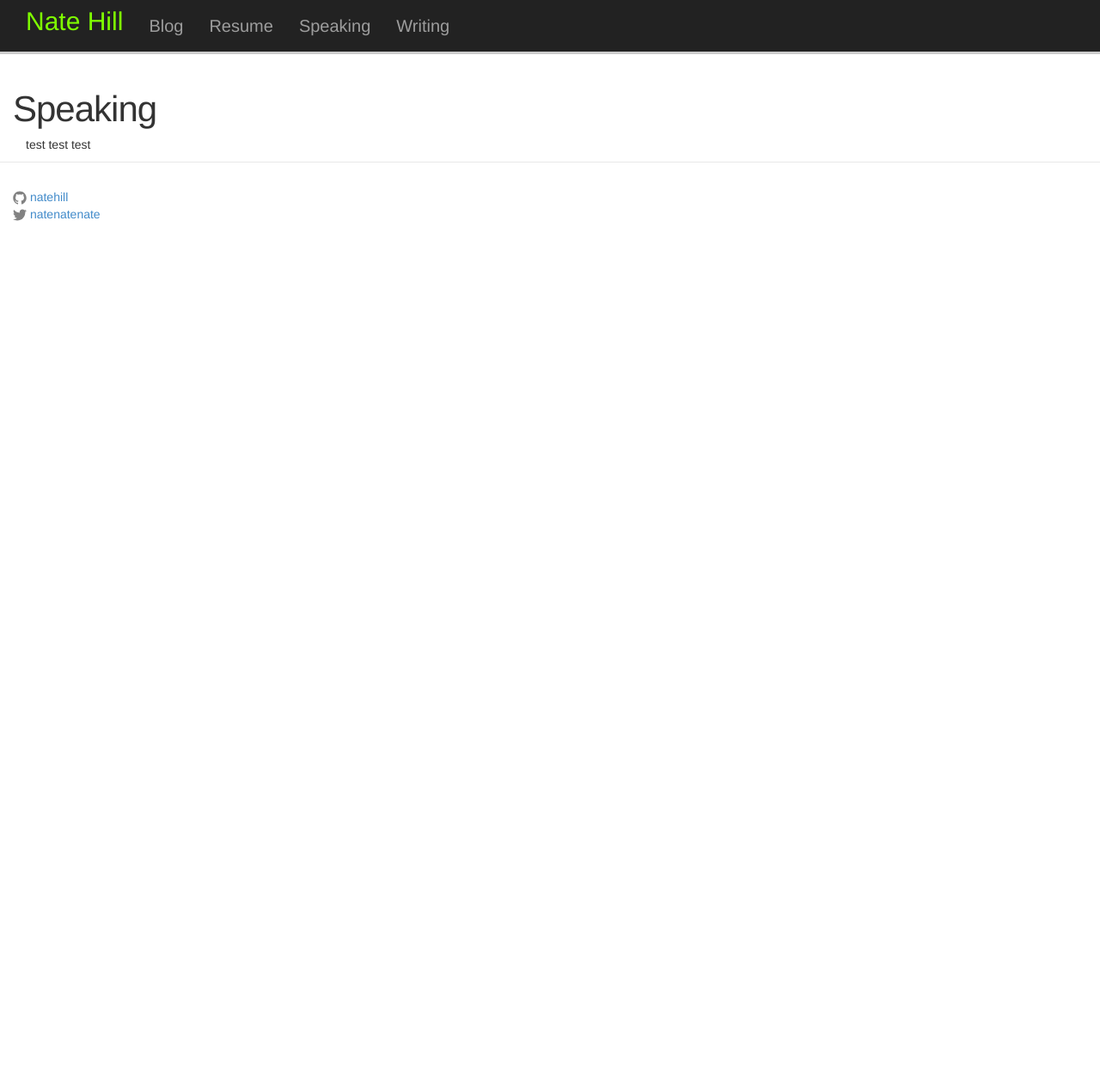
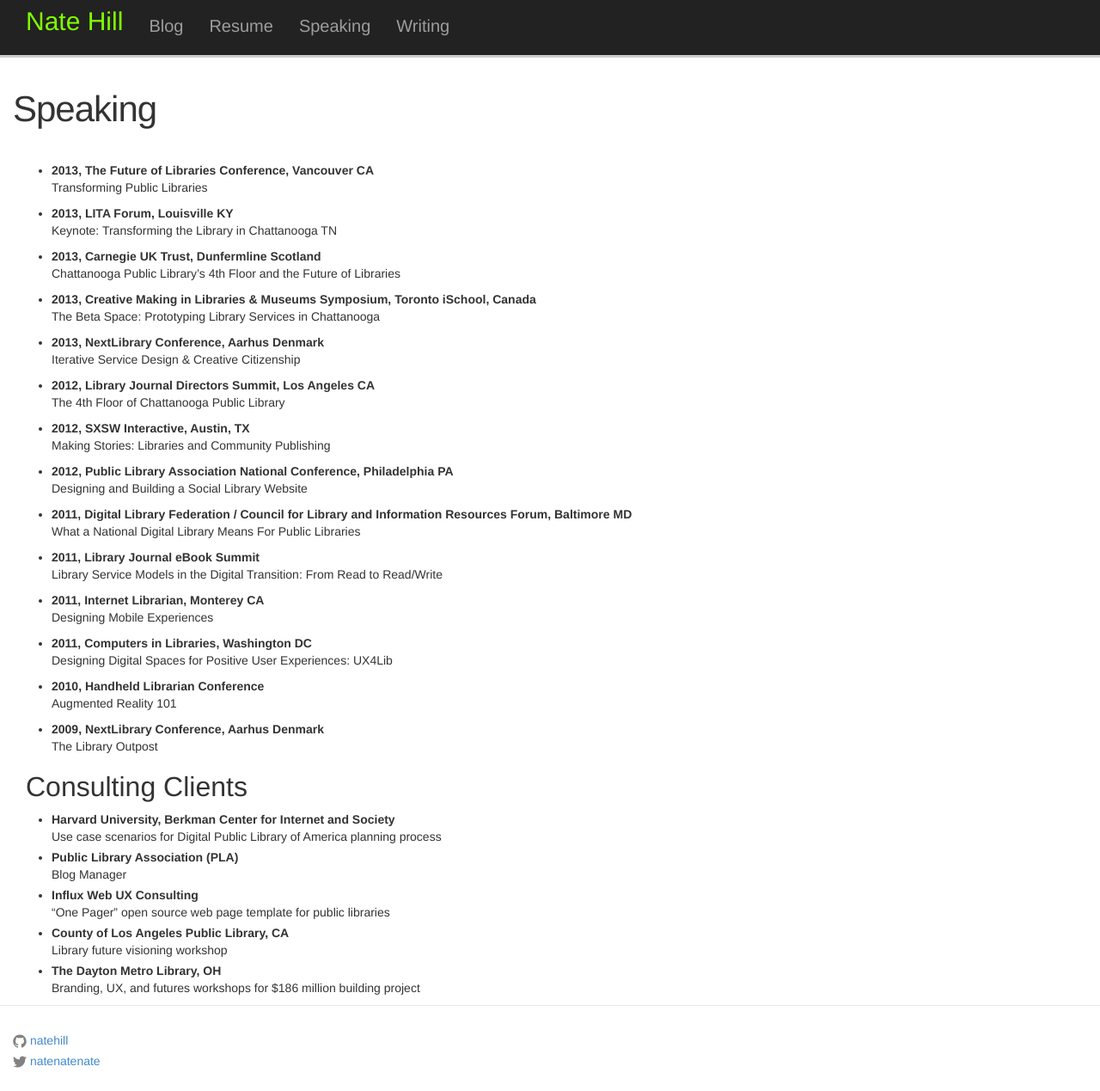
Before and after one commit to natehill/natehill.github.io, a Jekyll site: the page built from speaking.md, in a window 1280 px wide and 1269 px high. Shown: the whole window at 86% size. Built offline with Jekyll 4.4.1, drawn with Linux system fonts in a browser that asks for light colours; nearby versions of some CDN libraries.

```diff
--- /dev/null
+++ b/speaking.md
@@ -0,0 +1,56 @@
+---
+layout: page
+title: Speaking
+permalink: /speaking/
+---
+<br />
+
+* __2013, The Future of Libraries Conference, Vancouver CA__<br />
+Transforming Public Libraries
+
+* __2013, LITA Forum, Louisville KY__<br />
+Keynote: Transforming the Library in Chattanooga TN
+
+* __2013, Carnegie UK Trust, Dunfermline Scotland__<br />
+Chattanooga Public Library’s 4th Floor and the Future of Libraries
+
+* __2013, Creative Making in Libraries & Museums Symposium, Toronto iSchool, Canada__<br />
+The Beta Space: Prototyping Library Services in Chattanooga
+
+* __2013, NextLibrary Conference, Aarhus Denmark__<br />
+Iterative Service Design & Creative Citizenship
+
+* __2012, Library Journal Directors Summit, Los Angeles CA__<br />
+The 4th Floor of Chattanooga Public Library
+
+* __2012, SXSW Interactive, Austin, TX__<br />
+Making Stories: Libraries and Community Publishing
+
+* __2012, Public Library Association National Conference, Philadelphia PA__<br />
+Designing and Building a Social Library Website
+
+* __2011, Digital Library Federation / Council for Library and Information Resources Forum, Baltimore MD__<br />
+What a National Digital Library Means For Public Libraries
+
+* __2011, Library Journal eBook Summit__<br />
+Library Service Models in the Digital Transition: From Read to Read/Write
+
+* __2011, Internet Librarian, Monterey CA__<br />
+Designing Mobile Experiences
+
+* __2011, Computers in Libraries, Washington DC__<br />
+Designing Digital Spaces for Positive User Experiences: UX4Lib
+
+* __2010, Handheld Librarian Conference__<br />
+Augmented Reality 101
+
+* __2009, NextLibrary Conference, Aarhus Denmark__<br />
+The Library Outpost
+
+##Consulting Clients
+
+* __Harvard University, Berkman Center for Internet and Society__<br />Use case scenarios for Digital Public Library of America planning process
+* __Public Library Association (PLA)__<br />Blog Manager
+* __Influx Web UX Consulting__<br />“One Pager” open source web page template for public libraries
+* __County of Los Angeles Public Library, CA__<br />Library future visioning workshop
+* __The Dayton Metro Library, OH__<br />Branding, UX, and futures workshops for $186 million building project
--- a/test.md
+++ /dev/null
@@ -1,7 +0,0 @@
----
-layout: page
-title: Speaking
-permalink: /speaking/
----
-
-test test test
```
Also changed, not shown: resume.md (+52 -0 lines), writing.md (+4 -4 lines), css/bootstrap.scss.css.
